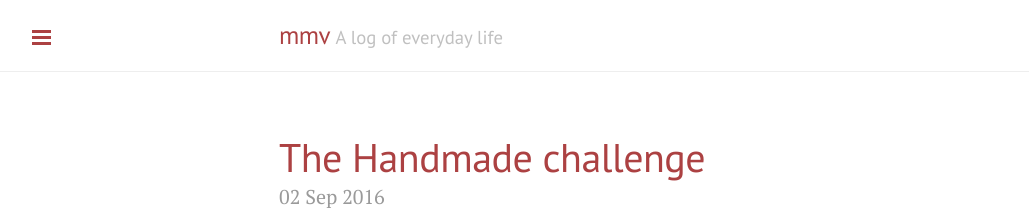
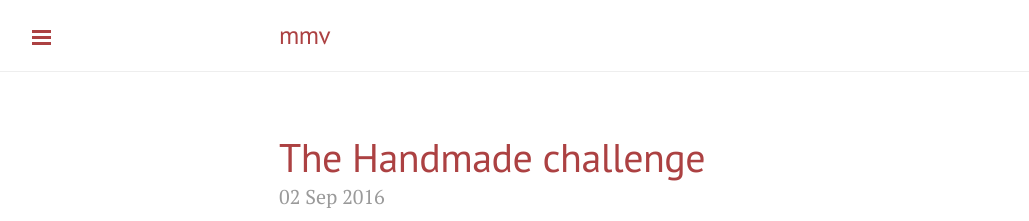
Before and after one commit to mmvninja/mmvninja.github.io, a Jekyll site: the page built from index.html, in a window 1280 px wide. Shown: the top 221 px of the page, without its empty margins (1-1030 px from the left). Built offline with Jekyll 4.4.1, drawn with Linux system fonts in a browser that asks for light colours; the list of posts is cut into pages by our own code.

Commit message:
Update _config.yml

```diff
--- a/_config.yml
+++ b/_config.yml
@@ -1,8 +1,8 @@
 excerpt_separator: ""
 pygments: true
 markdown: kramdown
-url: http://mmvninja.github.io
+url: http://mmv.ninja
 title: mmv
-tagline: A log of everyday life
-description: My awesome new site
+tagline:
+description: My personal blog
 paginate: 5
```
